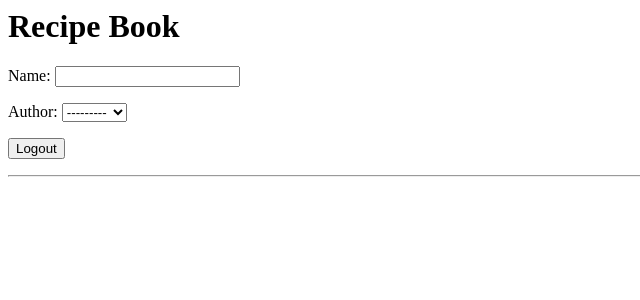
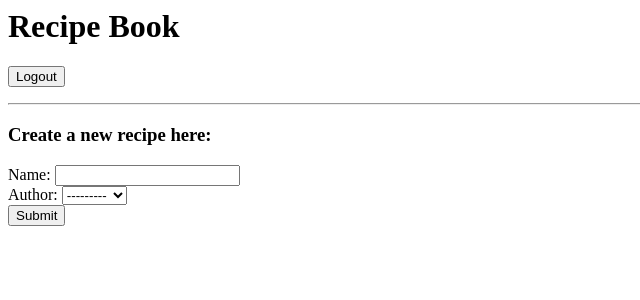
Before and after one commit to DyloreAquino/recipebook-aquino-jerold, a Django app: page /recipe/add in a window 1280 px wide. Shown: the top 300 px of the page, without its empty margins (0-640 px from the left). Run offline with Django 5.2, Linux system fonts and the light colour scheme; the visitor is signed in with stand-in values (Sample User, id 1); data comes from the database, SQL or seed files in the repository.

Commit message:
Modified html files to have proper forms
Removed form for logout, created a form for submission of new recipe details

```diff
--- a/ledger/templates/ledger/recipe_add.html
+++ b/ledger/templates/ledger/recipe_add.html
@@ -2,5 +2,12 @@
 {% load static %}
 
 {% block content %}
-
+    <h3>Create a new recipe here:</h3>
+    <form method="POST" enctype="multipart/form-data">
+        {% csrf_token %}
+        {{ form }}
+        <button type="submit">
+            Submit
+        </button>
+    </form>
 {% endblock %}
--- a/templates/base.html
+++ b/templates/base.html
@@ -17,7 +17,6 @@
                 {% if request.user.is_authenticated %}
                     <form method="POST" action="{% url 'logout' %}">
                         {% csrf_token %}
-                        {{ form.as_p }}
                         <button type="submit">
                             Logout
                         </button>
```
